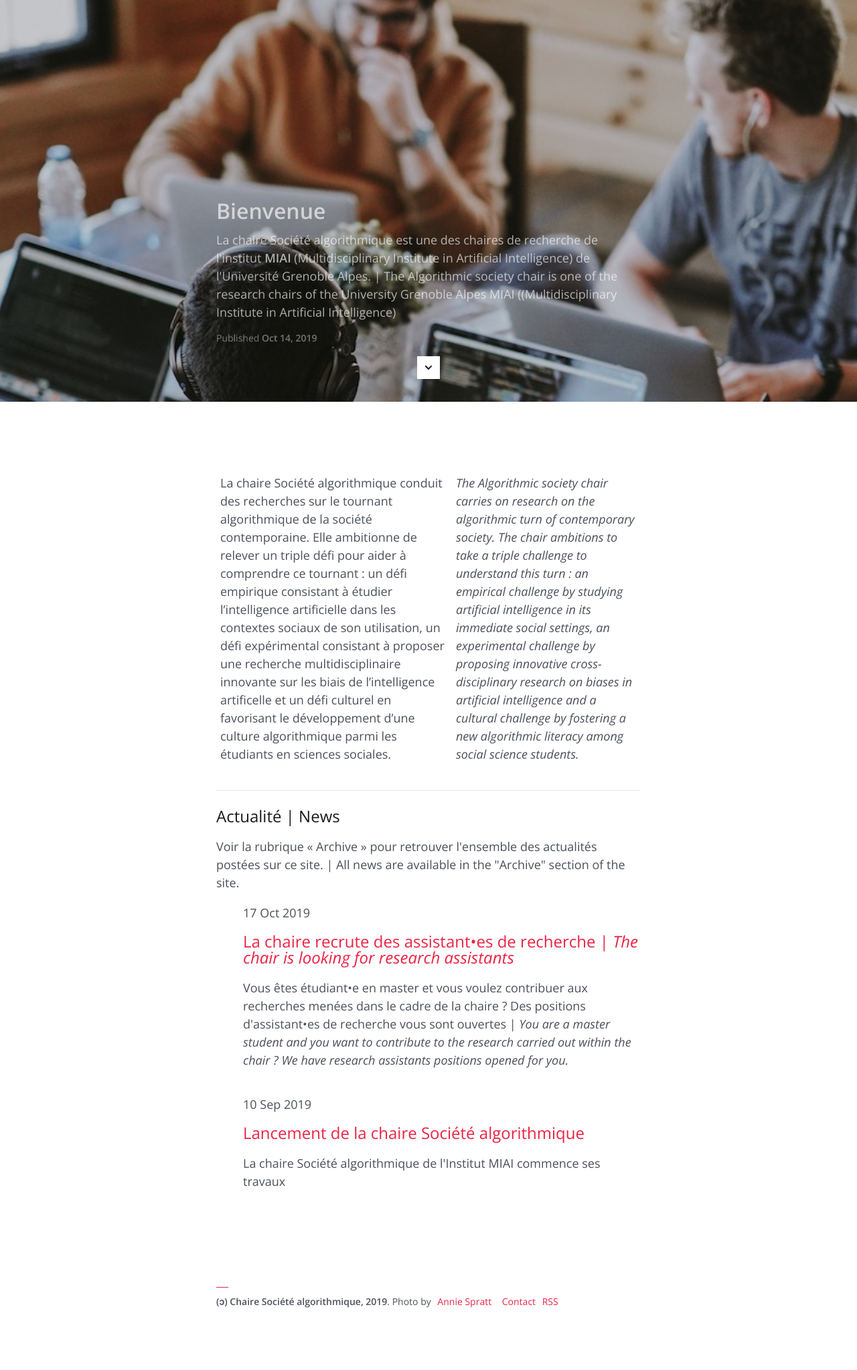
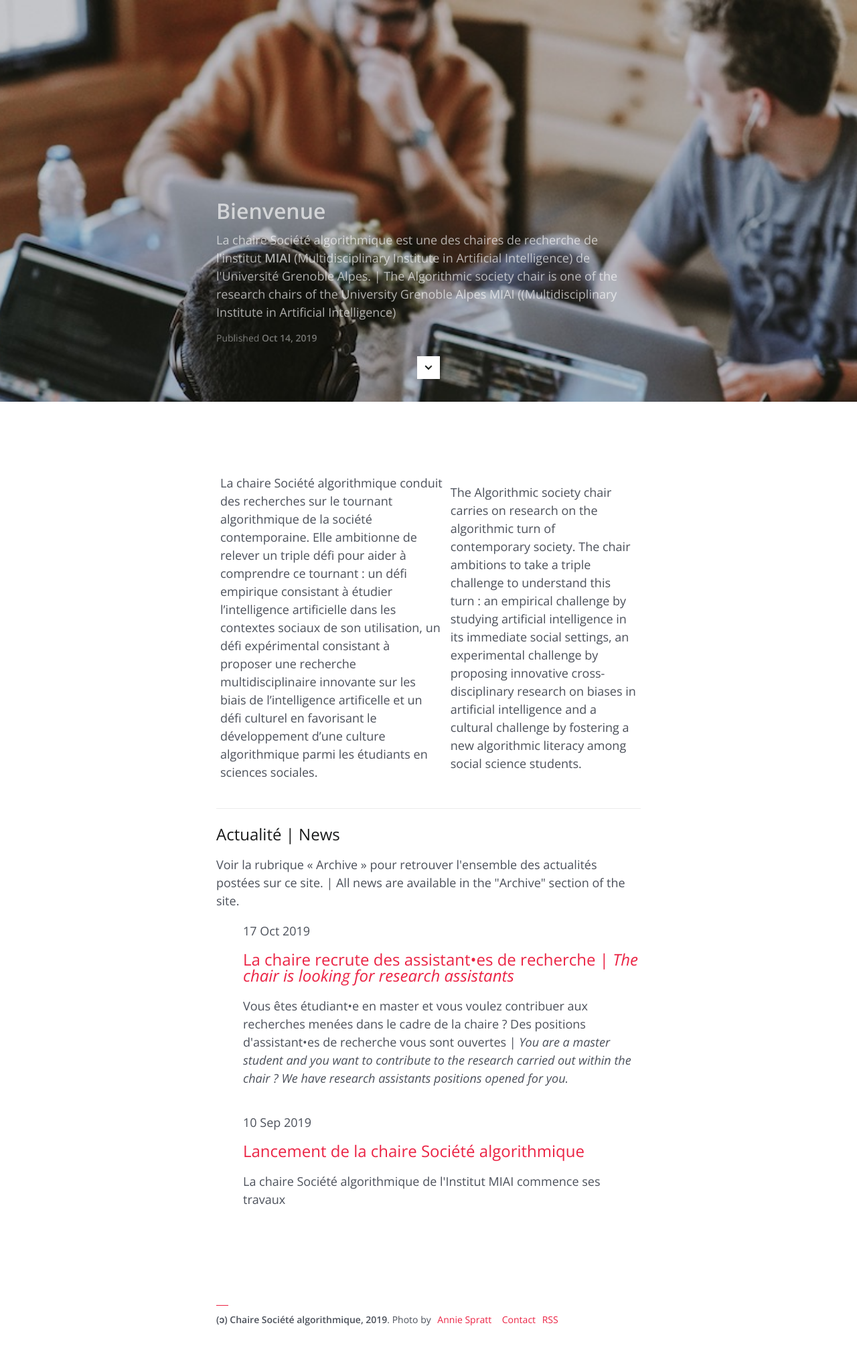
Before and after one commit to gillesbastin/algorithmicsociety, a Jekyll site: the page built from index.md, in a window 1280 px wide. Shown: the whole page at 67% size. Built offline with Jekyll 4.4.1, drawn with Linux system fonts in a browser that asks for light colours; before the commit the page ends 2019 px from its top, so only the background shows below that.

```diff
--- a/index.md
+++ b/index.md
@@ -13,7 +13,7 @@ gradient:   2
 
 ---
 
-La chaire Société algorithmique conduit des recherches sur le tournant algorithmique de la société contemporaine. Elle ambitionne de relever un triple défi pour aider à comprendre ce tournant : un défi empirique consistant à étudier l'intelligence artificielle dans les contextes sociaux de son utilisation, un défi expérimental consistant à proposer une recherche multidisciplinaire innovante sur les biais de l'intelligence artificelle et un défi culturel en favorisant le développement d'une culture algorithmique parmi les étudiants en sciences sociales. | <i>The Algorithmic society chair carries on research on the algorithmic turn of contemporary society. The chair ambitions to take a triple challenge to understand this turn : an empirical challenge by studying artificial intelligence in its immediate social settings, an experimental challenge by proposing innovative cross-disciplinary research on biases in artificial intelligence and a cultural challenge by fostering a new algorithmic literacy among social science students.</i>
+La chaire Société algorithmique conduit des recherches sur le tournant algorithmique de la société contemporaine. Elle ambitionne de relever un triple défi pour aider à comprendre ce tournant : un défi empirique consistant à étudier l'intelligence artificielle dans les contextes sociaux de son utilisation, un défi expérimental consistant à proposer une recherche multidisciplinaire innovante sur les biais de l'intelligence artificelle et un défi culturel en favorisant le développement d'une culture algorithmique parmi les étudiants en sciences sociales.|The Algorithmic society chair carries on research on the algorithmic turn of contemporary society. The chair ambitions to take a triple challenge to understand this turn : an empirical challenge by studying artificial intelligence in its immediate social settings, an experimental challenge by proposing innovative cross-disciplinary research on biases in artificial intelligence and a cultural challenge by fostering a new algorithmic literacy among social science students.
 
 <hr>
 
```
